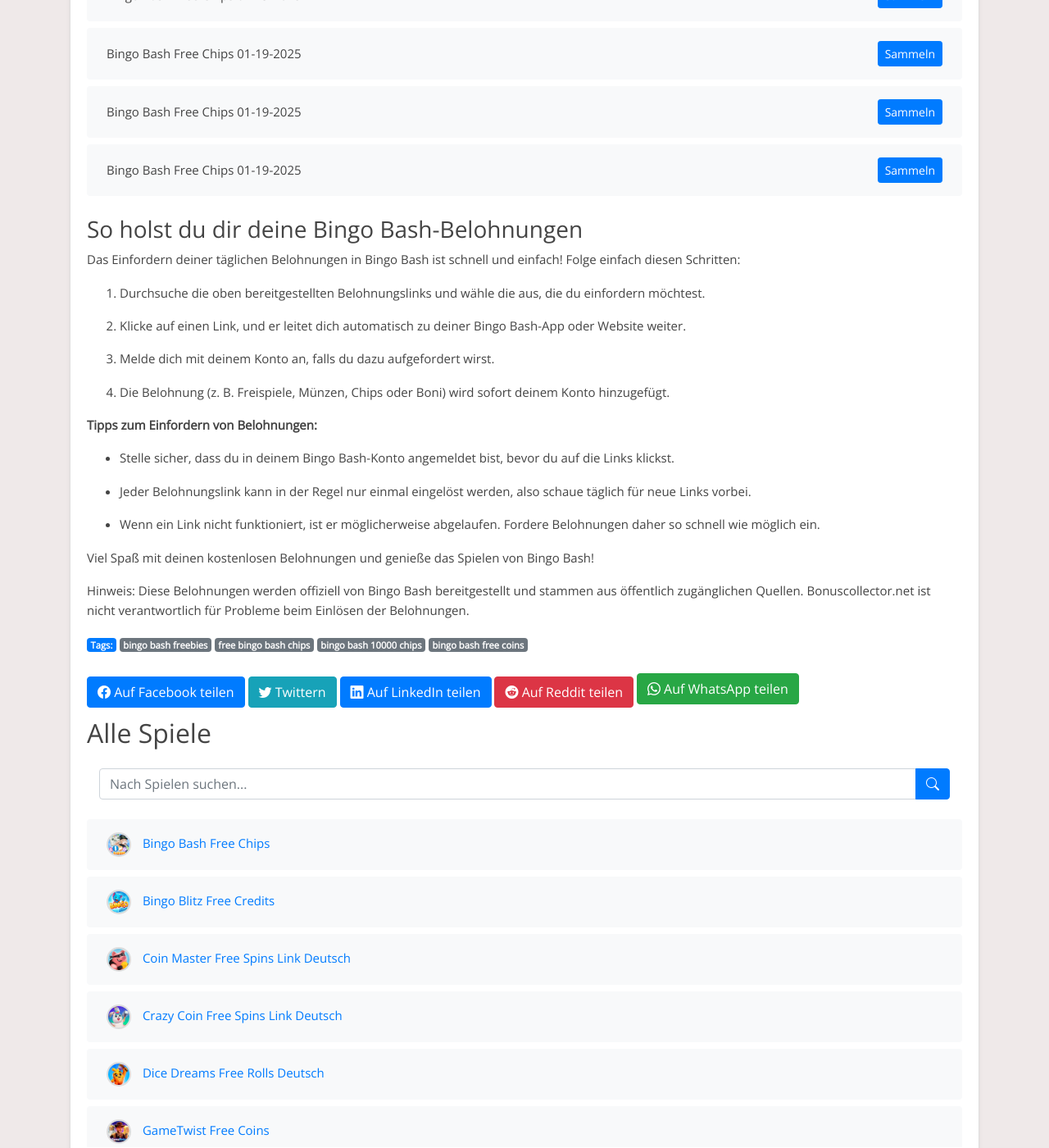
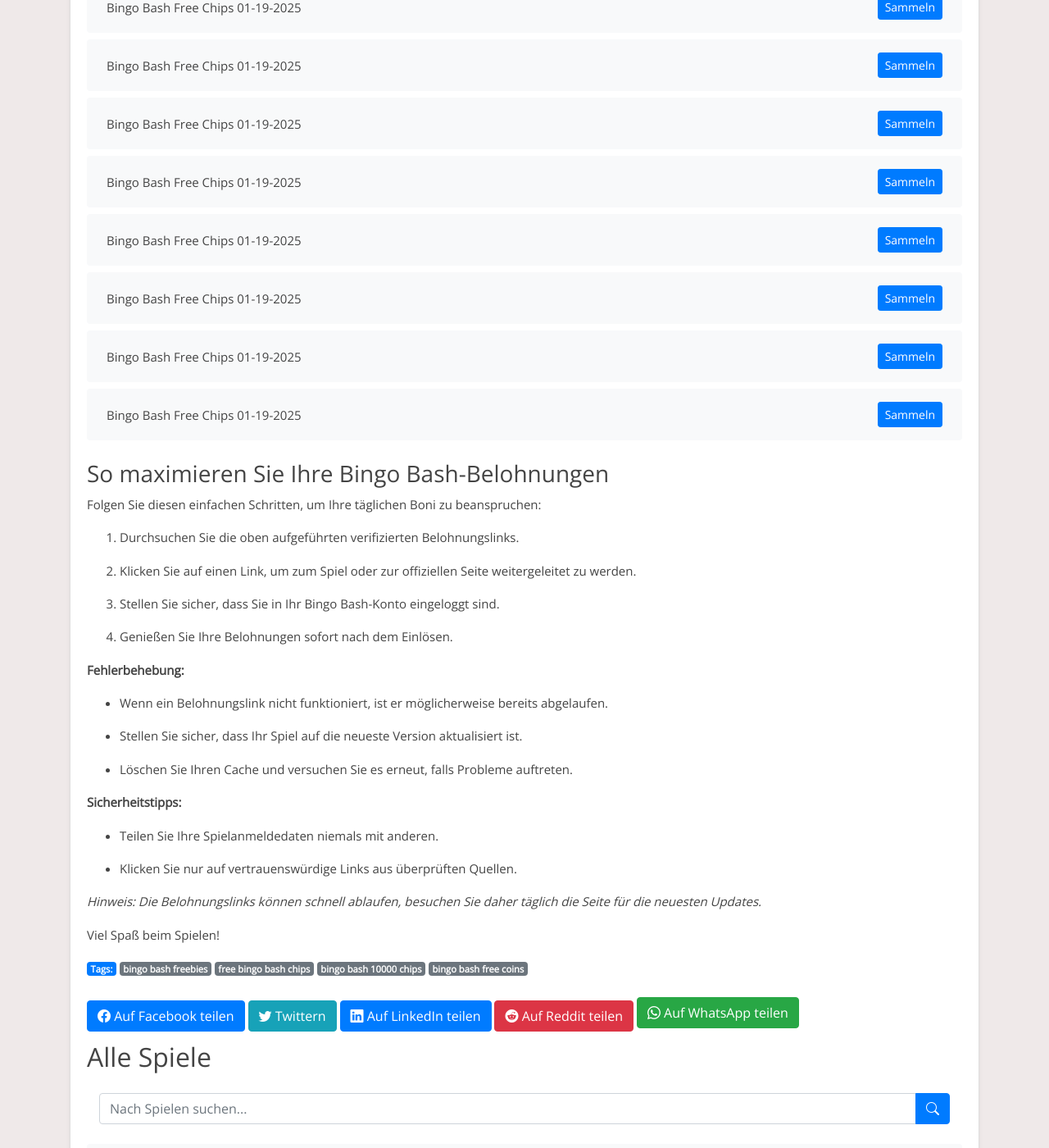
Before and after one commit to Prollad99/bs-de, a Jekyll site: the page built from _posts/2025-01-19-bingo-bash.md, in a window 1280 px wide and 1400 px high, scrolled down 7477 px. Shown: the whole window at 82% size. Built offline with Jekyll 4.4.1, drawn with Linux system fonts in a browser that asks for light colours; some of the changed text lies outside the part shown.

Commit message:
Update bingo-bash reward links, content, and modification timestamp

```diff
--- a/_includes/bingo-bash_footer.html
+++ b/_includes/bingo-bash_footer.html
@@ -1,27 +1,33 @@
-### So holst du dir deine Bingo Bash-Belohnungen
+### So maximieren Sie Ihre Bingo Bash-Belohnungen
 
 
-Das Einfordern deiner täglichen Belohnungen in Bingo Bash ist schnell und einfach! Folge einfach diesen Schritten:
+Folgen Sie diesen einfachen Schritten, um Ihre täglichen Boni zu beanspruchen:
 
-1. Durchsuche die oben bereitgestellten Belohnungslinks und wähle die aus, die du einfordern möchtest.
+1. Durchsuchen Sie die oben aufgeführten verifizierten Belohnungslinks.
 
-2. Klicke auf einen Link, und er leitet dich automatisch zu deiner Bingo Bash-App oder Website weiter.
+2. Klicken Sie auf einen Link, um zum Spiel oder zur offiziellen Seite weitergeleitet zu werden.
 
-3. Melde dich mit deinem Konto an, falls du dazu aufgefordert wirst.
+3. Stellen Sie sicher, dass Sie in Ihr Bingo Bash-Konto eingeloggt sind.
 
-4. Die Belohnung (z. B. Freispiele, Münzen, Chips oder Boni) wird sofort deinem Konto hinzugefügt.
+4. Genießen Sie Ihre Belohnungen sofort nach dem Einlösen.
 
 
-**Tipps zum Einfordern von Belohnungen:**
+**Fehlerbehebung:**
 
-- Stelle sicher, dass du in deinem Bingo Bash-Konto angemeldet bist, bevor du auf die Links klickst.
+- Wenn ein Belohnungslink nicht funktioniert, ist er möglicherweise bereits abgelaufen.
 
-- Jeder Belohnungslink kann in der Regel nur einmal eingelöst werden, also schaue täglich für neue Links vorbei.
+- Stellen Sie sicher, dass Ihr Spiel auf die neueste Version aktualisiert ist.
 
-- Wenn ein Link nicht funktioniert, ist er möglicherweise abgelaufen. Fordere Belohnungen daher so schnell wie möglich ein.
+- Löschen Sie Ihren Cache und versuchen Sie es erneut, falls Probleme auftreten.
 
 
-Viel Spaß mit deinen kostenlosen Belohnungen und genieße das Spielen von Bingo Bash!
+**Sicherheitstipps:**
+
+- Teilen Sie Ihre Spielanmeldedaten niemals mit anderen.
+
+- Klicken Sie nur auf vertrauenswürdige Links aus überprüften Quellen.
 
 
-Hinweis: Diese Belohnungen werden offiziell von Bingo Bash bereitgestellt und stammen aus öffentlich zugänglichen Quellen. Bonuscollector.net ist nicht verantwortlich für Probleme beim Einlösen der Belohnungen.
+*Hinweis: Die Belohnungslinks können schnell ablaufen, besuchen Sie daher täglich die Seite für die neuesten Updates.*
+
+Viel Spaß beim Spielen!
--- a/_includes/bingo-bash_post.html
+++ b/_includes/bingo-bash_post.html
@@ -1,13 +1,30 @@
-Entdecke tägliche Bingo Bash-Belohnungen!
+Willkommen auf der täglichen Bingo Bash-Belohnungsseite!
 
 
-Bist du ein Fan von Bingo Bash und möchtest dein Spielerlebnis verbessern? Du bist hier genau richtig! Diese Seite ist allen Bingo Bash-Enthusiasten gewidmet, die täglich kostenlose Belohnungen einfordern möchten. Hier findest du die neuesten Links, um Freispiele, Münzen, Chips und andere spannende Boni zu sammeln, damit du das Spiel noch mehr genießen kannst.
+Wenn Sie ein engagierter Fan von Bingo Bash sind, haben wir etwas Besonderes für Sie! Hier finden Sie aktualisierte Links zu kostenlosen Drehungen, Münzen, Chips und anderen Boni, die Ihr Spielerlebnis verbessern.
 
 
-Bingo Bash ist ein unterhaltsames Spiel, das von Millionen geliebt wird. Ob du höhere Level erreichen oder einfach nur den Nervenkitzel genießen möchtest – unsere täglichen Belohnungslinks halten dich im Spiel.
+**Was macht Bingo Bash so besonders?**
+
+Bingo Bash hat die Herzen von Millionen Spielern auf der ganzen Welt erobert. Mit seinem fesselnden Gameplay, herausfordernden Wettbewerben und spannenden Events ist es ein Muss für alle, die Spaß, Strategie und Belohnungen lieben.
 
 
-Hinweis: Bingo Bash ist eine kostenlose App, die ausschließlich zu Unterhaltungszwecken entwickelt wurde. Bonuscollector.net ist eine unabhängige Plattform und steht in keiner Verbindung zu den Entwicklern oder Eigentümern von Bingo Bash.
+**Tägliche Belohnungen:**
+
+- Frische Belohnungslinks, die regelmäßig aktualisiert werden.
+
+- Verpassen Sie keinen Bonus – setzen Sie ein Lesezeichen für diese Seite und schauen Sie täglich vorbei.
+
+- Sichern Sie sich Drehungen, Münzen und exklusive Boni, bevor sie ablaufen!
 
 
-Schau täglich vorbei, um sicherzustellen, dass du keine Belohnung verpasst!
+**Warum unsere Plattform nutzen?**
+
+- Einfaches, benutzerfreundliches Erlebnis.
+
+- Überprüfte und aktive Belohnungslinks.
+
+- Schneller Zugriff ohne komplizierte Schritte.
+
+
+*Hinweis: Bingo Bash ist eine kostenlose App, die zu Unterhaltungszwecken entwickelt wurde. Wir stehen in keiner Verbindung zu den Entwicklern oder Eigentümern des Spiels.*
```
